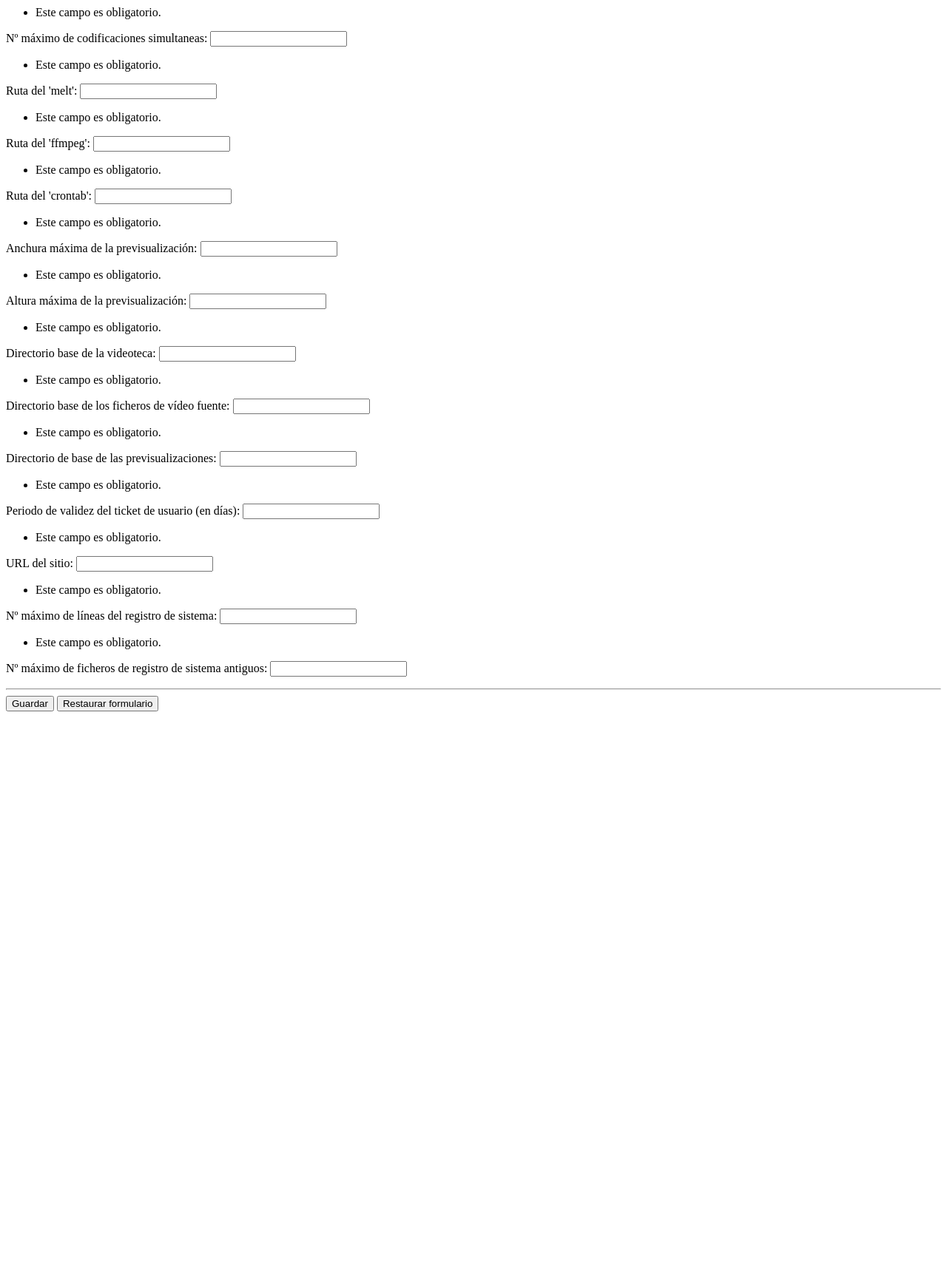
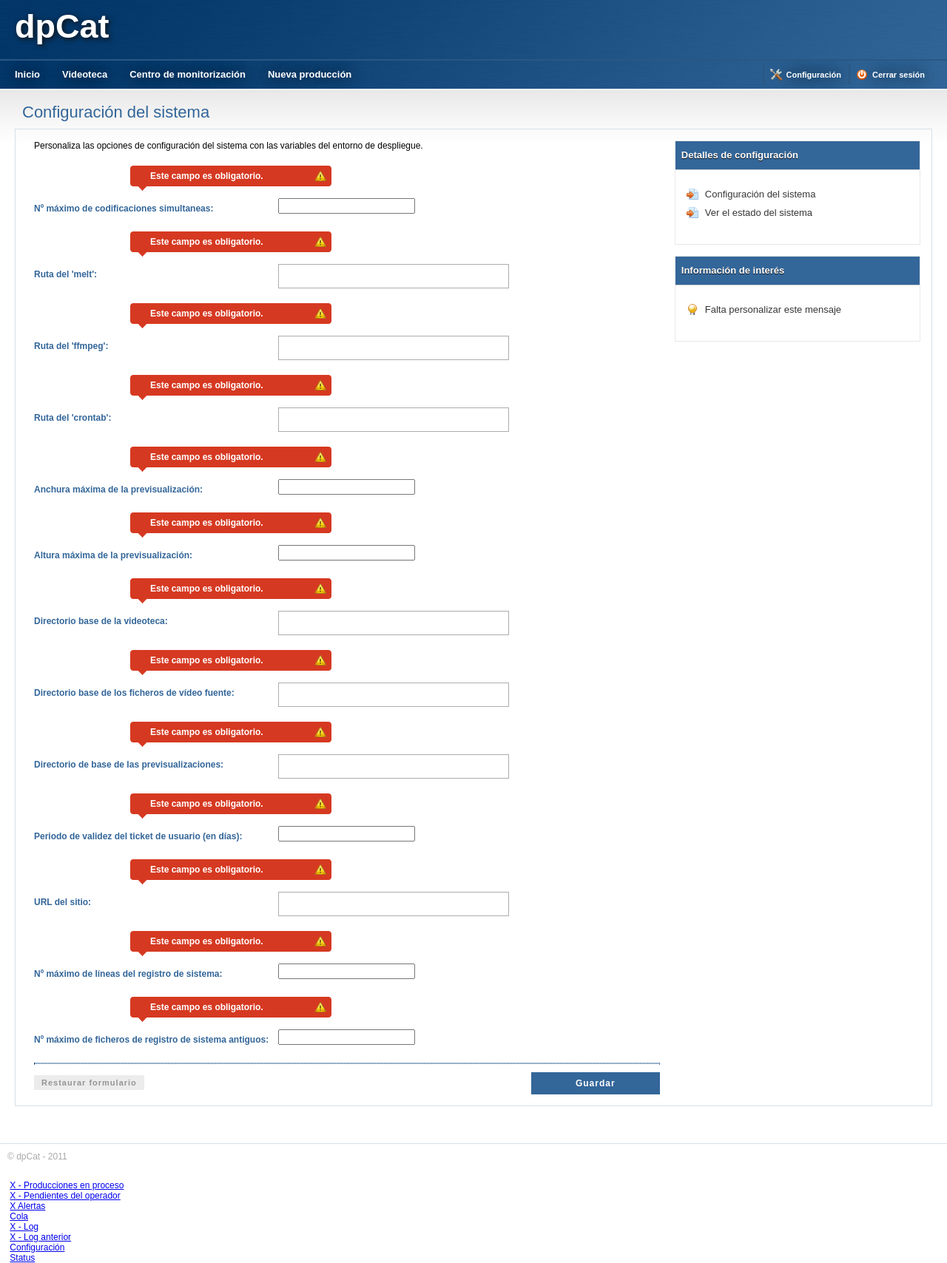
Before and after one commit to pchinea/dpCat, a Django app: page /postproduccion/config/ in a window 1280 px wide. Shown: the whole page at 74% size. Before the commit the page ends 962 px from the top, so only its background shows below. Run offline with Django 3.2, Linux system fonts and the light colour scheme; the visitor is signed in with stand-in values (Sample User, id 1); data that the repository does not hold is empty.

Commit message:
Se ha terminado de crear y configurar las plantillas para la sección de configuración y status del sistema.

```diff
--- a/dpcat/files/static/css/base.css
+++ b/dpcat/files/static/css/base.css
@@ -348,11 +348,16 @@
     overflow: hidden;
 }
 
-#content.crear hr {
+#content hr {
    border: dotted 1px #336699;
 }
 
-#content.crear p label {
+#content.status hr {
+    margin: 20px 0px;
+
+}
+
+#content.formulario p label {
     width: 130px;
     text-align: left;
     display: block;
@@ -362,21 +367,24 @@
     color: #336699;
     line-height: 28px;
 }
+#content.formulario.config p label {
+    width: 330px;
+}
 
-#content.crear h3 {
+#content.formulario h3 {
     margin-bottom: 15px;
     padding-bottom: 5px;
     font: bold 12px Arial;
     color: #373737;
     border-bottom: solid 1px #ccc;
 }
-#content.crear.paso3 p label {
+#content.formulario.paso3 p label {
     margin-left: 10px;
 }
 
-#content.crear p textarea,
-#content.crear p select,
-#content.crear p input[type="text"] {
+#content.formulario p textarea,
+#content.formulario p select,
+#content.formulario p input[type="text"] {
     height: 25px;
     padding: 3px 5px;
     width: 300px;
@@ -385,11 +393,11 @@
 }
 
 
-#content.crear p:last-child {
+#content.formulario p:last-child {
     background: red;
 }
-#content.crear input[type="submit"],
-#content.crear input[type="reset"] {
+#content.formulario input[type="submit"],
+#content.formulario input[type="reset"] {
     background: #336699;
     color: #fff;
     border: 0px;
@@ -402,7 +410,7 @@
     cursor: pointer;
 }
 
-#content.crear input[type="reset"] {
+#content.formulario input[type="reset"] {
     background: #bfbfbf;
     background: #ececec;
     color: #bfbfbf;
@@ -466,6 +474,7 @@
 #content-right #right-block ul li {
 color: #373737;
 font: normal 13px Arial;
+margin: 10px 0px;
 }
 #content-right #right-block ul li.tip {
     background: url(../img/icon/lightbulb.png) 0 0 no-repeat;
--- a/dpcat/postproduccion/views.py
+++ b/dpcat/postproduccion/views.py
@@ -375,7 +375,7 @@
         for i in ConfigForm.base_fields.keys():
             initial_data[i] = config.get_option(i.upper())
         form = ConfigForm(initial_data)
-    return render_to_response("postproduccion/config.html", { 'form' : form }, context_instance=RequestContext(request))
+    return render_to_response("postproduccion/section-config.html", { 'form' : form }, context_instance=RequestContext(request))
 
 """
 Muestra el estado de la aplicación con la configuración actual.
@@ -426,4 +426,4 @@
             crontab.start()
     cron = crontab.status()
 
-    return render_to_response("postproduccion/status.html", { 'exes' : exes, 'dirs' : dirs, 'cron' : cron }, context_instance=RequestContext(request))
+    return render_to_response("postproduccion/section-status.html", { 'exes' : exes, 'dirs' : dirs, 'cron' : cron }, context_instance=RequestContext(request))
--- a/dpcat/templates/postproduccion/config.html
+++ /dev/null
@@ -1,8 +0,0 @@
-<form method="post" action="">
-    {% csrf_token %}
-    {{ form.as_p }}
-    <hr/>
-    <input type="submit" value="Guardar" />
-    <input type="reset" value="Restaurar formulario" />
-
-</form>
--- a/dpcat/templates/postproduccion/index.html
+++ b/dpcat/templates/postproduccion/index.html
@@ -50,7 +50,7 @@
 <pre>
     <a href="{% url enproceso %}">X - Producciones en proceso</a>
     <a href="{% url pendientes %}">X - Pendientes del operador</a>
-    <a href="{% url alertas %}">Alertas</a>
+    <a href="{% url alertas %}">X Alertas</a>
     <a href="{% url cola %}">Cola</a>
     <a href="{% url log %}">X - Log</a>
     <a href="{% url oldlog %}">X - Log anterior</a>
--- /dev/null
+++ b/dpcat/templates/postproduccion/section-config.html
@@ -0,0 +1,36 @@
+{% extends "postproduccion/base-2-1.html" %}
+
+{% block page-title %}Configuraci&oacute;n{% endblock %}
+{% block section-class %} class = "formulario config" {% endblock %}
+{% block section-title %}<h1>Configuraci&oacute;n del sistema</h1>{% endblock %}
+{% block section-description %} <p>Personaliza las opciones de configuraci&oacute;n del sistema con las variables del entorno de despliegue.</p>{% endblock %}
+
+{% block section-content %}
+        <form method="post" action="">
+            {% csrf_token %}
+            {{ form.as_p }}
+            <hr/>
+            <input type="submit" value="Guardar" />
+            <input type="reset" value="Restaurar formulario" />
+
+        </form>
+{% endblock %}
+
+{% block section-widget %}
+    <div id="content-right">
+        <div id="right-block">
+            <h3 class="links">Detalles de configuraci&oacute;n</h3>
+            <ul>
+                <li><a href="{% url config %}">Configuraci&oacute;n del sistema</a></li>
+                <li><a href="{% url status %}">Ver el estado del sistema</a></li>
+            </ul>
+        </div>
+
+        <div id="right-block">
+            <h3>Informaci&oacute;n de inter&eacute;s</h3>
+            <ul>
+    <li class="tip">Falta personalizar este mensaje</li>
+            </ul>
+        </div>
+    </div>
+{% endblock %}
--- a/dpcat/templates/postproduccion/section-nueva-paso1.html
+++ b/dpcat/templates/postproduccion/section-nueva-paso1.html
@@ -1,7 +1,7 @@
 {% extends "postproduccion/base-2-1.html" %}
 
 {% block page-title %}Nueva producci&oacute;n, paso 1{% endblock %}
-{% block section-class %}class = "crear paso1" {% endblock %}
+{% block section-class %}class = "formulario paso1" {% endblock %}
 {% block section-title %}<h1>Nueva producci&oacute;n</h1>{% endblock %}
 {% block section-description %} {% endblock %}
 
--- a/dpcat/templates/postproduccion/section-nueva-paso2-fichero.html
+++ b/dpcat/templates/postproduccion/section-nueva-paso2-fichero.html
@@ -1,7 +1,7 @@
 {% extends "postproduccion/base-2-1.html" %}
 
 {% block page-title %}Nueva producci&oacute;n, paso 2{% endblock %}
-{% block section-class %}class = "crear paso2" {% endblock %}
+{% block section-class %}class = "formulario paso2" {% endblock %}
 {% block section-title %}<h1>Nueva producci&oacute;n</h1>{% endblock %}
 {% block section-description %} {% endblock %}
 
--- a/dpcat/templates/postproduccion/section-nueva-paso2-ficheros.html
+++ b/dpcat/templates/postproduccion/section-nueva-paso2-ficheros.html
@@ -1,7 +1,7 @@
 {% extends "postproduccion/base-2-1.html" %}
 
 {% block page-title %}Nueva producci&oacute;n, paso 2{% endblock %}
-{% block section-class %}class = "crear paso2" {% endblock %}
+{% block section-class %}class = "formulario paso2" {% endblock %}
 {% block section-title %}<h1>Nueva producci&oacute;n</h1>{% endblock %}
 {% block section-description %} {% endblock %}
 
--- a/dpcat/templates/postproduccion/section-nueva-paso3.html
+++ b/dpcat/templates/postproduccion/section-nueva-paso3.html
@@ -1,7 +1,7 @@
 {% extends "postproduccion/base-2-1.html" %}
 
 {% block page-title %}Nueva producci&oacute;n, paso 3{% endblock %}
-{% block section-class %}class = "crear paso3" {% endblock %}
+{% block section-class %}class = "formulario paso3" {% endblock %}
 {% block section-title %}<h1>Nueva producci&oacute;n</h1>{% endblock %}
 {% block section-description %} {% endblock %}
 
```
Also changed, not shown: other parts of dpcat/files/static/css/base.css (+45 -9 lines), dpcat/templates/postproduccion/section-status.html (renamed from dpcat/templates/postproduccion/status.html, +35 -5 lines), dpcat/files/static/img/icon/check16.png (added).
